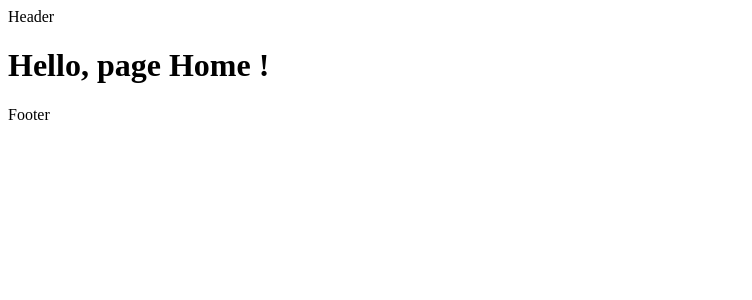
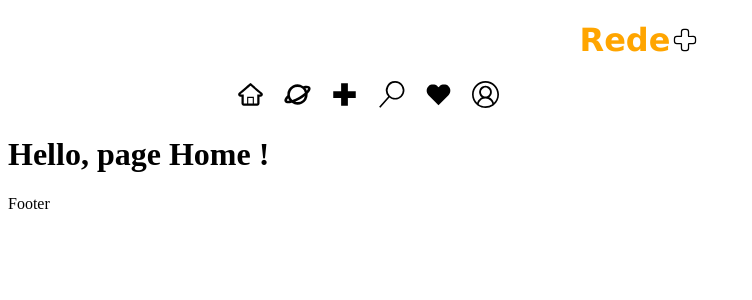
Before and after one commit to JoseErisvaldo/redepost, a React (Create React App) app: page / in a window 1280 px wide. Shown: the top 300 px of the page, without its empty margins (0-752 px from the left). Built offline with nearby package versions, Linux system fonts and the light colour scheme.

Commit message:
update nav/logo

```diff
--- a/src/Components/Header/index.js
+++ b/src/Components/Header/index.js
@@ -1,3 +1,19 @@
+import NavBar from '../NavBar'
+import './style.css'
+import { CiMedicalCross } from 'react-icons/ci'
+
 export default function Header() {
-  return <div>Header</div>
+  return (
+    <div>
+      <div>
+        <h1 className="logo">
+          <span className="rede">Rede</span>
+          <span className="mais">
+            <CiMedicalCross />
+          </span>
+        </h1>
+      </div>
+      <NavBar />
+    </div>
+  )
 }
--- /dev/null
+++ b/src/Components/Header/style.css
@@ -0,0 +1,18 @@
+.logo {
+  display: flex;
+  flex-direction: row;
+  align-items: center;
+  justify-content: center;
+}
+.rede {
+  color: orange;
+}
+.rede {
+  font-family: Verdana, Geneva, Tahoma, sans-serif;
+}
+.mais {
+  display: flex;
+  align-items: center;
+  justify-content: center;
+  font-size: 30px;
+}
--- /dev/null
+++ b/src/Components/NavBar/index.js
@@ -0,0 +1,34 @@
+import { TiHomeOutline } from 'react-icons/ti'
+import { PiPlanetBold } from 'react-icons/pi'
+import { BiPlusMedical } from 'react-icons/bi'
+import { VscAccount } from 'react-icons/vsc'
+import { VscHeartFilled } from 'react-icons/vsc'
+import { VscSearch } from 'react-icons/vsc'
+import './style.css'
+
+export default function NavBar() {
+  return (
+    <div id="containerNav">
+      <div className="navBar">
+        <div className="home">
+          <TiHomeOutline />
+        </div>
+        <div className="planet">
+          <PiPlanetBold />
+        </div>
+        <div className="post">
+          <BiPlusMedical />
+        </div>
+        <div className="search">
+          <VscSearch />
+        </div>
+        <div className="favorite">
+          <VscHeartFilled />
+        </div>
+        <div className="account">
+          <VscAccount />
+        </div>
+      </div>
+    </div>
+  )
+}
```
